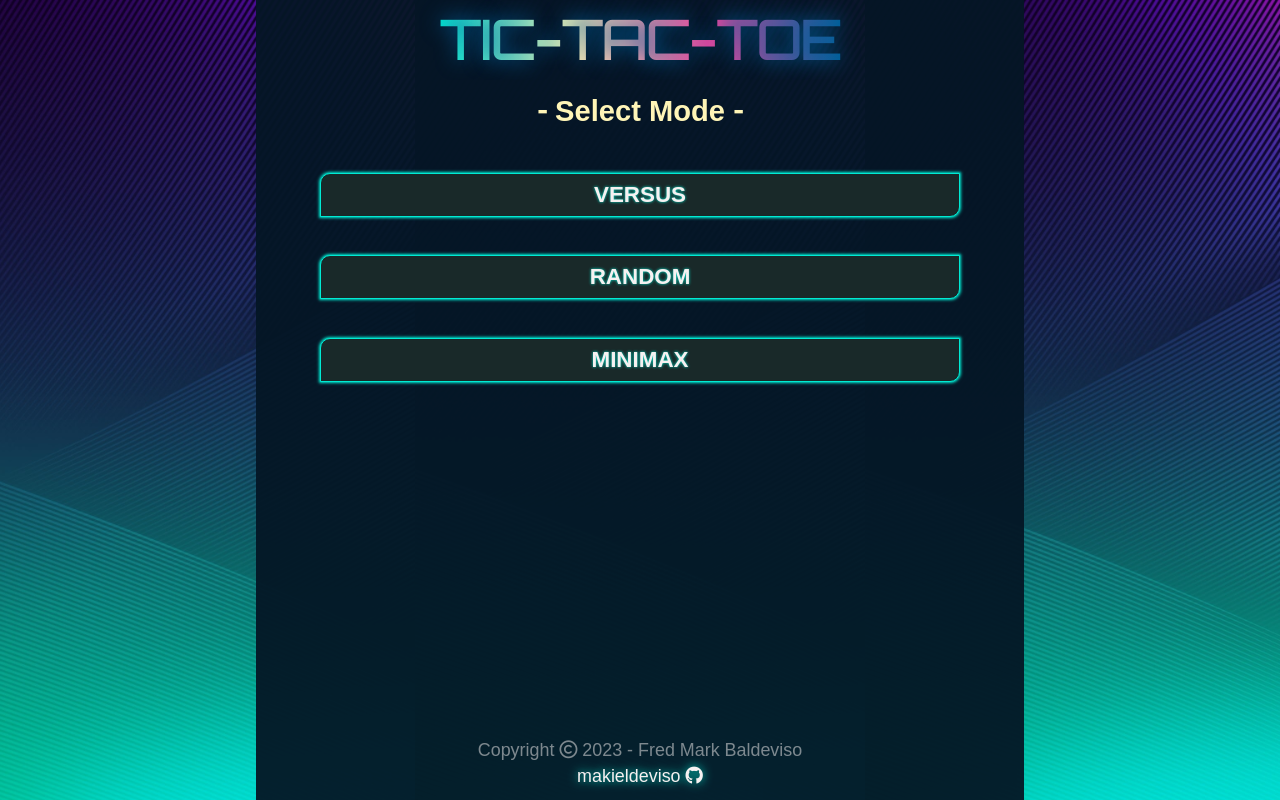
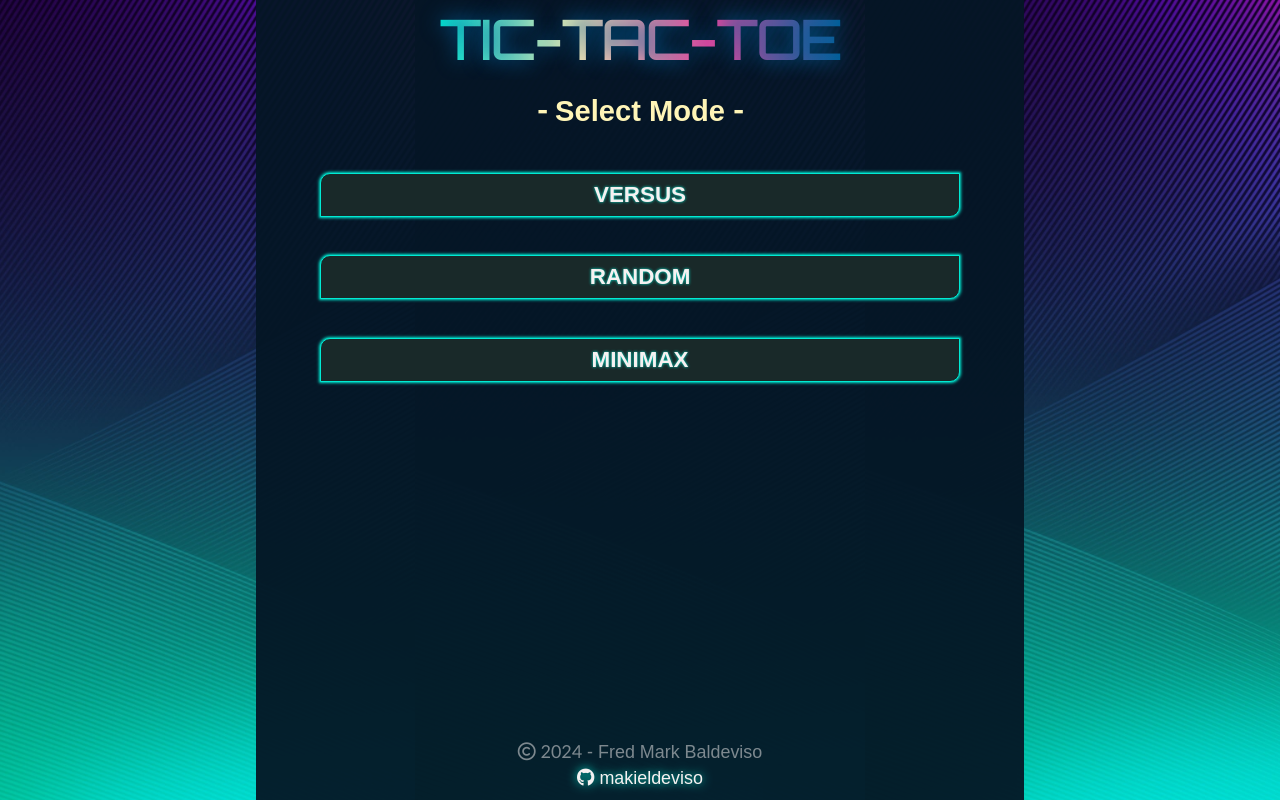
Before and after one commit to makieldeviso/tic-tac-toe, a website: page index.html in a window 1280 px wide. Drawn offline with Linux system fonts and the light colour scheme; a web font is replaced by a local one.

Commit message:
Remove node modules from remote
Update footer contents

```diff
--- a/index.html
+++ b/index.html
@@ -165,8 +165,8 @@
 
     <footer>
         <div id="footer-cont">
-            <p>Copyright <i class="fa-regular fa-copyright"></i> 2023 - Fred Mark Baldeviso</p>
-            <p id="github-link"><a href="https://github.com/makieldeviso">makieldeviso <i class="fa-brands fa-github"></i></a></p>
+            <p><i class="fa-regular fa-copyright"></i> <span id="footer-year"></span> - Fred Mark Baldeviso</p>
+            <p id="github-link"><a href="https://github.com/makieldeviso"><i class="fa-brands fa-github"></i> makieldeviso</a></p>
         </div>
     </footer>
 </body>
--- a/index.js
+++ b/index.js
@@ -67,6 +67,10 @@ const domElements = (function () {
 
         return elements;
     }
+
+    // Update footer content
+    const footerYear = document.querySelector('#footer-year');
+    footerYear.textContent = (new Date()).getFullYear();
 
     return {getNodeList, getElement}
 })();
```
Also changed, not shown: 1 other file.
